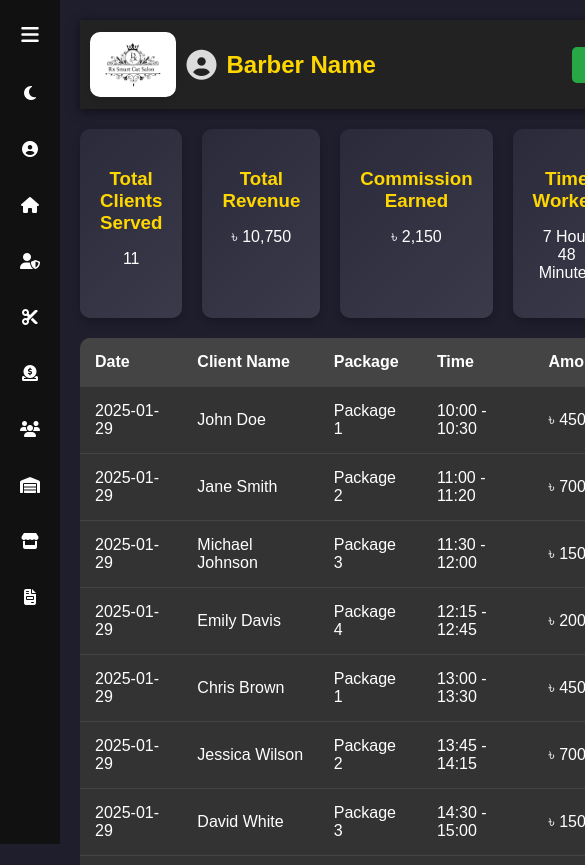
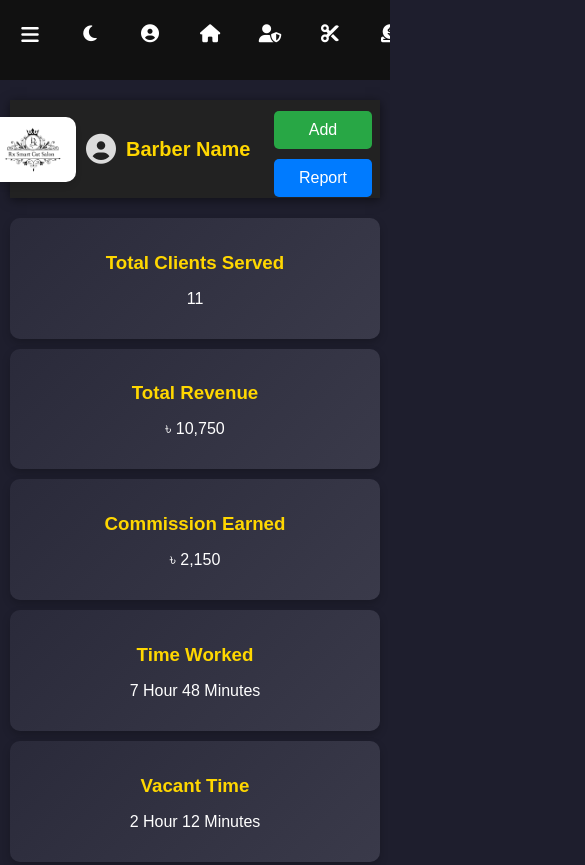
Before and after one commit to arkNeon/RxSmartCutSalon, a plain HTML site: page barber.html in a window 390 px wide. Shown: the top 865 px of the page, 585 px wide, since content can reach past the window. Drawn offline with Linux system fonts and the light colour scheme.

Commit message:
barber.html

```diff
--- a/barber.html
+++ b/barber.html
@@ -3,9 +3,73 @@
 <head>
     <meta charset="UTF-8">
     <meta name="viewport" content="width=device-width, initial-scale=1.0">
+    <link rel="icon" type="image/x-icon" href="logo.png">
     <title>Barber ERP</title>
     <link rel="stylesheet" href="https://cdnjs.cloudflare.com/ajax/libs/font-awesome/6.5.1/css/all.min.css">
     <style>
+           @media (max-width: 768px) {
+    body {
+        flex-direction: column;
+        overflow-x: hidden;
+    }
+
+    .sidebar {
+        width: 100%;
+        height: auto;
+        position: relative;
+        display: flex;
+        flex-wrap: nowrap;
+        overflow-x: auto;
+        white-space: nowrap;
+        padding: 10px 0;
+        background: #111;
+    }
+
+    .menu {
+        display: flex;
+        flex-direction: row;
+        justify-content: flex-start;
+        width: 100%;
+        overflow-x: auto;
+    }
+
+    .menu li {
+        display: inline-block;
+        flex-shrink: 0;
+    }
+
+    .menu button {
+        padding: 10px;
+        font-size: 14px;
+        display: flex;
+        flex-direction: column;
+        align-items: center;
+        background: none;
+        border: none;
+        color: white;
+        cursor: pointer;
+        white-space: nowrap;
+    }
+
+    .menu button i {
+        font-size: 18px;
+    }
+
+    .sidebar.expanded {
+        width: 100%;
+    }
+
+    .main-content {
+        margin-left: 0;
+        margin-top: 0px;
+        padding: 5px;
+        padding-top:0px;
+    }
+
+    .sidebar.expanded ~ .main-content {
+        margin-left: 0;
+    }
+}
         body {
             font-family: 'Poppins', sans-serif;
             margin: 0;
@@ -81,6 +145,7 @@
             flex-grow: 1;
             padding: 20px;
             transition: margin-left 0.3s;
+
         }
 
         .sidebar.expanded ~ .main-content {
@@ -197,6 +262,80 @@
 
         .plus-btn { background: #28a745; color: white; }
         .equal-btn { background: #007bff; color: white; }
+        @media screen and (max-width: 768px) {
+
+
+    .main-content {
+        margin-left: 0;
+        padding: 10px;
+    }
+
+    header {
+        display: flex;
+        align-items: center;
+        justify-content: space-between;
+        padding: 1px;
+        flex-wrap: wrap; /* Allows wrapping if needed */
+    }
+.logo-container{
+    margin-left: -40px;
+}
+    .barber-profile {
+        display: flex;
+        align-items: center;
+        gap: 10px;
+        text-align: center;
+        flex: 1;
+        justify-content: center;
+    }
+
+    .logo-container {
+        display: flex;
+        align-items: center;
+        justify-content: center;
+    }
+
+    header h1 {
+        font-size: 20px;
+    }
+
+    .header-actions {
+        margin-top: 10px;
+        flex-direction: column;
+        gap: 10px;
+    }
+
+    .header-actions button {
+        width: 100%;
+        font-size: 16px;
+    }
+
+
+    .summary {
+        flex-direction: column;
+        gap: 10px;
+    }
+
+    .card {
+        padding: 15px;
+        text-align: center;
+    }
+
+    table {
+        font-size: 14px;
+        display: block;
+        overflow-x: auto;
+        white-space: nowrap;
+    }
+
+    th, td {
+        padding: 10px;
+    }
+
+    .plus-btn, .equal-btn {
+        padding: 5px 8px;
+    }
+}
 
     </style>
 </head>
@@ -208,7 +347,7 @@
 
             <li><button onclick="toggleDarkMode()"><i class="fas fa-moon"></i><span>Dark Mode</span></button></li>
             <li><button onclick="window.location.href='user.html'"><i class="fas fa-user-circle"></i><span>User Profile</span></button></li>
-            <li><button onclick="window.location.href='home.html'"><i class="fas fa-home"></i><span>Homepage</span></button></li>
+            <li><button onclick="window.location.href='index.html'"><i class="fas fa-home"></i><span>Homepage</span></button></li>
             <li><button onclick="window.location.href='admin.html'"><i class="fas fa-user-shield"></i><span>Admin Panel</span></button></li>
             <li><button onclick="window.location.href='barber.html'"><i class="fas fa-cut"></i><span>Barber Dashboards</span></button></li>
             <li><button onclick="window.location.href='daily_accounts.html'"><i class='fas fa-donate'></i><span>Daily Accounts</span></button></li>
@@ -343,9 +482,56 @@
     </div>
 
     <script>
-        document.getElementById("menuToggle").addEventListener("click", function() {
-            document.querySelector(".sidebar").classList.toggle("expanded");
-        });
+      document.addEventListener("DOMContentLoaded", function () {
+    const sidebar = document.querySelector(".sidebar");
+    const mainContent = document.querySelector(".main-content");
+    const menuToggle = document.getElementById("menuToggle");
+
+    function adjustLayout() {
+        if (window.innerWidth <= 768) {
+            // Mobile View
+            sidebar.classList.add("mobile");
+            sidebar.style.width = "100%";
+            sidebar.style.height = "auto";
+            sidebar.style.position = "relative";
+            sidebar.style.display = "flex";
+            sidebar.style.flexDirection = "row";
+            sidebar.style.overflowX = "auto";
+            sidebar.style.whiteSpace = "nowrap";
+            mainContent.style.marginLeft = "0";
+            mainContent.style.marginTop = "10px";
+        } else {
+            // Desktop View
+            sidebar.classList.remove("mobile");
+            if (!sidebar.classList.contains("expanded")) {
+                sidebar.style.width = "60px";
+                mainContent.style.marginLeft = "60px";
+            } else {
+                sidebar.style.width = "220px";
+                mainContent.style.marginLeft = "220px";
+            }
+        }
+    }
+
+    menuToggle.addEventListener("click", function () {
+        sidebar.classList.toggle("expanded");
+        if (window.innerWidth > 768) {
+            // Toggle sidebar width only on desktop
+            if (sidebar.classList.contains("expanded")) {
+                sidebar.style.width = "220px";
+                mainContent.style.marginLeft = "220px";
+            } else {
+                sidebar.style.width = "60px";
+                mainContent.style.marginLeft = "60px";
+            }
+        }
+    });
+
+    // Initial setup
+    adjustLayout();
+    window.addEventListener("resize", adjustLayout);
+});
+
     </script>
 </body>
 </html>
```
